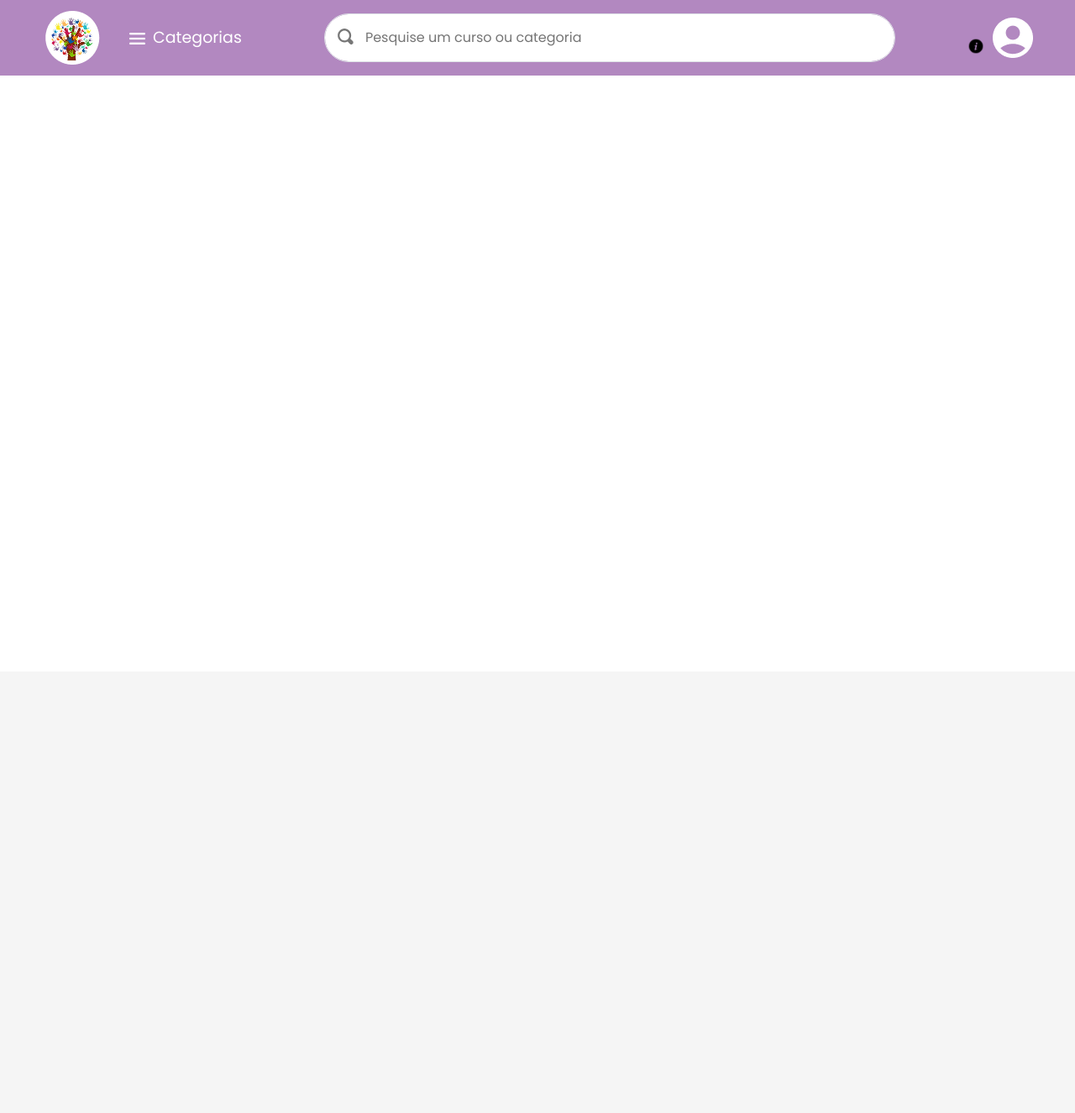
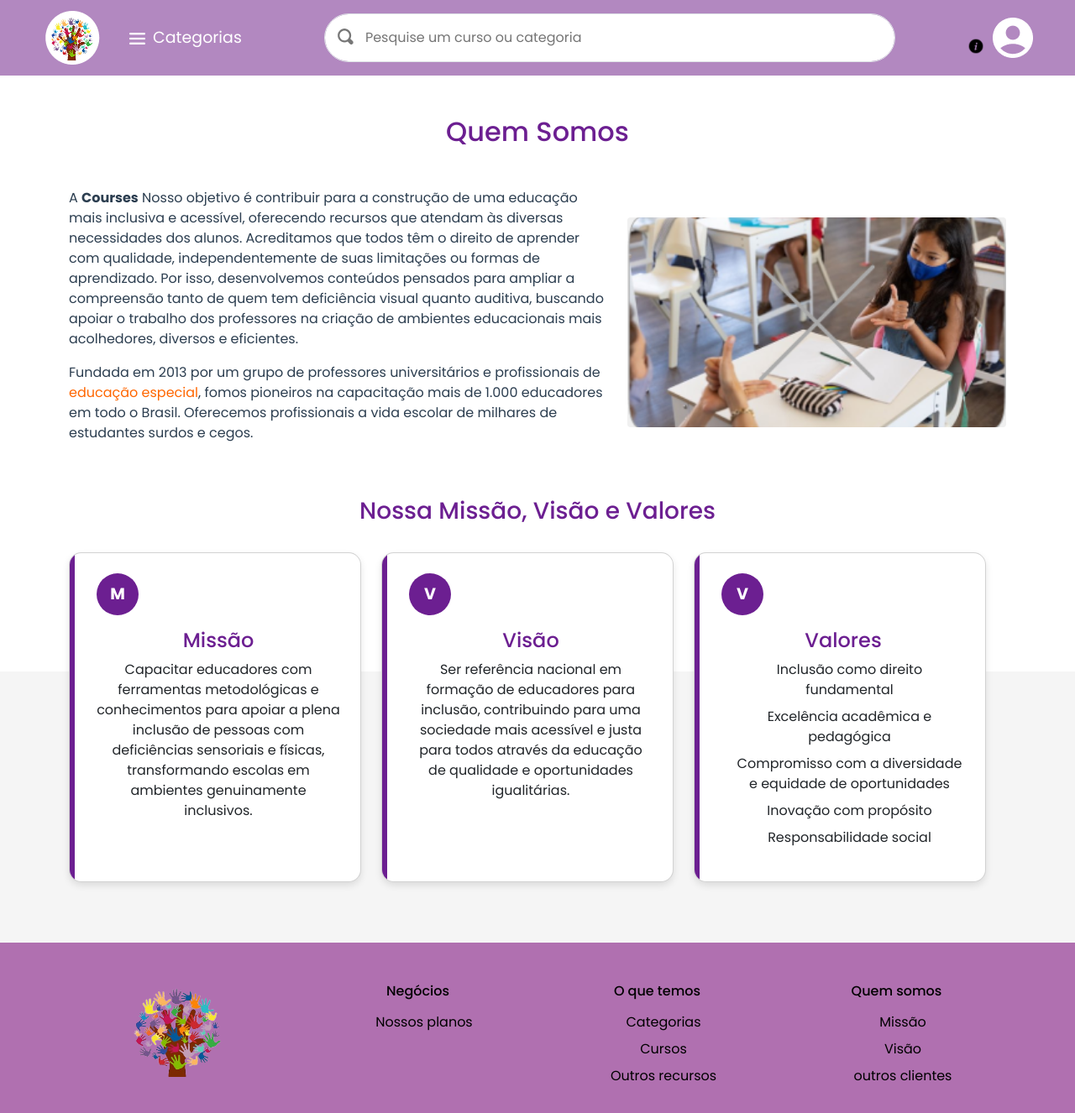
Before and after one commit to chroanz/front-devops, a Vue app: page /SobreNos in a window 1280 px wide. Before the commit this address had no page. Shown: the top 1326 px of the page at 84% size. Before the commit the page ends 800 px from the top, so only its background shows below. Built offline with nearby package versions, Linux system fonts and the light colour scheme.

Commit message:
feat: cria página Sobre Nós

```diff
--- /dev/null
+++ b/src/components/pages/SobreNos.vue
@@ -0,0 +1,282 @@
+<template>
+    <div class="container my-5">
+      <div class="row">
+        <div class="col-12 mb-4">
+          <h2 class="text-purple  mb-4">Quem Somos</h2>
+        </div>
+
+        <div class="col-md-7">
+          <p class="text-left">
+            A <strong>Courses</strong> Nosso objetivo é contribuir para a construção de uma educação mais inclusiva e acessível, oferecendo recursos que atendam às diversas necessidades dos alunos.
+             Acreditamos que todos têm o direito de aprender com qualidade, independentemente de suas limitações ou formas de aprendizado.
+             Por isso, desenvolvemos conteúdos pensados para ampliar a compreensão tanto de quem tem deficiência visual quanto auditiva, buscando apoiar o trabalho dos professores na criação de ambientes educacionais mais acolhedores, diversos e eficientes.
+          </p>
+
+          <p class="text-left">
+            Fundada em 2013 por um grupo de professores universitários e profissionais de
+            <span class="text-orange">educação especial</span>, fomos pioneiros na capacitação mais de 1.000 educadores em todo o
+            Brasil. Oferecemos profissionais a vida escolar de milhares de estudantes surdos e
+            cegos.
+          </p>
+        </div>
+
+        <div class="col-md-5 d-flex justify-content-center align-items-center">
+          <div class="placeholder-image">
+            <img
+                        :src="require('@/assets/images/curso_libras.png')"
+                        alt="Descrição da imagem"
+                        class="w-100 h-100"
+                        style="object-fit: cover; border-top-left-radius: 15px; border-top-right-radius: 15px;"
+                    >
+          </div>
+        </div>
+      </div>
+    </div>
+
+
+    <div class="container my-5">
+    <div class="row">
+      <div class="col-12 mb-4">
+        <h3 class="text-purple">Nossa Missão, Visão e Valores</h3>
+      </div>
+
+      <div class="row">
+        <!-- Missão -->
+        <div class="col-md-4 mb-4">
+          <div class="card custom-card">
+            <div class="vertical-line"></div>
+            <div class="card-body">
+              <div class="d-flex justify-content-start mb-3">
+                <div class="circle-icon">
+                  <span>M</span>
+                </div>
+              </div>
+              <h4 class="card-title text-purple">Missão</h4>
+              <p class="card-text">
+                Capacitar educadores com ferramentas metodológicas e conhecimentos para apoiar a plena inclusão de pessoas com deficiências sensoriais e físicas, transformando escolas em ambientes genuinamente inclusivos.
+              </p>
+            </div>
+          </div>
+        </div>
+
+        <!-- Visão -->
+        <div class="col-md-4 mb-4">
+          <div class="card custom-card">
+            <div class="vertical-line"></div>
+            <div class="card-body">
+              <div class="d-flex justify-content-start mb-3">
+                <div class="circle-icon">
+                  <span>V</span>
+                </div>
+              </div>
+              <h4 class="card-title text-purple">Visão</h4>
+              <p class="card-text">
+                Ser referência nacional em formação de educadores para inclusão, contribuindo para uma sociedade mais acessível e justa para todos através da educação de qualidade e oportunidades igualitárias.
+              </p>
+            </div>
+          </div>
+        </div>
+
+        <!-- Valores -->
+        <div class="col-md-4 mb-4">
+          <div class="card custom-card">
+            <div class="vertical-line"></div>
+            <div class="card-body">
+              <div class="d-flex justify-content-start mb-3">
+                <div class="circle-icon">
+                  <span>V</span>
+                </div>
+              </div>
+              <h4 class="card-title text-purple">Valores</h4>
+              <ul class="list-unstyled">
+                <li> Inclusão como direito fundamental</li>
+                <li> Excelência acadêmica e pedagógica</li>
+                <li> Compromisso com a diversidade e equidade de oportunidades</li>
+                <li> Inovação com propósito</li>
+                <li> Responsabilidade social</li>
+              </ul>
+            </div>
+          </div>
+        </div>
+      </div>
+    </div>
+  </div>
+
+  <footer class="bg-purple py-5">
+  <div class="container">
+    <div class="row">
+      <!-- Coluna da Logo e Redes Sociais -->
+      <div class="col-md-3 text-center mb-4 mb-md-0">
+        <img
+          :src="require('@/assets/images/logo.png')"
+          alt="Logo"
+          class="img-fluid mb-3"
+          style="max-width: 150px;"
+        >
+        <div class="social-icons">
+          <a href="#" class="text-white me-3"><i class="bi bi-facebook"></i></a>
+          <a href="#" class="text-white me-3"><i class="bi bi-instagram"></i></a>
+          <a href="#" class="text-white me-3"><i class="bi bi-twitter"></i></a>
+          <a href="#" class="text-white"><i class="bi bi-linkedin"></i></a>
+
+        </div>
+      </div>
+
+      <!-- Colunas de Links -->
+      <div class="col-md-3 mb-4 mb-md-0">
+        <h6 class="text-black mb-3">Negócios</h6>
+        <ul class="list-unstyled">
+          <li><a href="#" class="text-black text-decoration-none">Nossos planos</a></li>
+        </ul>
+      </div>
+
+      <div class="col-md-3 mb-4 mb-md-0">
+        <h6 class="text-black mb-3">O que temos</h6>
+        <ul class="list-unstyled">
+          <li><a href="#" class="text-black text-decoration-none">Categorias</a></li>
+          <li><a href="#" class="text-black text-decoration-none">Cursos</a></li>
+          <li><a href="#" class="text-black text-decoration-none">Outros recursos</a></li>
+        </ul>
+      </div>
+
+      <div class="col-md-3">
+        <h6 class="text-black mb-3">Quem somos</h6>
+        <ul class="list-unstyled">
+          <li><a href="#" class="text-black text-decoration-none">Missão</a></li>
+          <li><a href="#" class="text-black text-decoration-none">Visão</a></li>
+          <li><a href="#" class="text-black text-decoration-none">outros clientes</a></li>
+        </ul>
+      </div>
+    </div>
+
+
+  </div>
+</footer>
+
+  </template>
+
+  <script>
+  export default {
+    name: 'QuemSomos',
+  }
+  </script>
+
+  <style scoped>
+  @import url('https://fonts.googleapis.com/css2?family=Poppins:wght@300;400;500;600;700&display=swap');
+
+  * {
+    font-family: 'Poppins', sans-serif;
+  }
+
+  .text-purple {
+    color: #6c1f91;
+  }
+
+  .text-orange {
+    color: #ff6600;
+  }
+
+  .text-left {
+    text-align: left;
+  }
+
+  .placeholder-image {
+    width: 100%;
+    height: 250px;
+    background-color: #f0f0f0;
+    display: flex;
+    flex-direction: column;
+    justify-content: center;
+    align-items: center;
+    border-radius: 4px;
+  }
+
+  .text-purple {
+  color: #6c1f91;
+}
+
+.circle-icon {
+  width: 50px;
+  height: 50px;
+  border-radius: 50%;
+  background-color: #6c1f91;
+  color: white;
+  display: flex;
+  justify-content: center;
+  align-items: center;
+  font-weight: bold;
+  font-size: 1.2rem;
+}
+
+.custom-card {
+  border-radius: 15px;
+  box-shadow: 0 4px 8px rgba(0,0,0,0.1);
+  transition: transform 0.3s;
+  position: relative;
+  overflow: hidden;
+  height: 100%;
+}
+
+.custom-card:hover {
+  transform: translateY(-5px);
+}
+
+.vertical-line {
+  position: absolute;
+  left: 0;
+  top: 0;
+  bottom: 0;
+  width: 6px;
+  background-color: #6c1f91;
+  border-top-left-radius: 15px;
+  border-bottom-left-radius: 15px;
+}
+
+.card-body {
+  padding: 1.5rem;
+  padding-left: 2rem;
+}
+
+/* Styling for bullet points */
+.list-unstyled li {
+  position: relative;
+  padding-left: 15px;
+  margin-bottom: 8px;
+}
+
+.list-unstyled li::before {
+  content: "";
+  position: absolute;
+  left: 0;
+  top: 0;
+}
+
+/*footer*/
+
+.bg-purple {
+  background-color: #b070b0;
+}
+
+.list-unstyled a:hover{
+    color:rgb(255, 255, 255) !important;
+    opacity: 0.7;
+}
+
+.social-icons a {
+  font-size: 1.5rem;
+  transition: color 0.3s ease;
+}
+
+.social-icons a:hover {
+  color: #000000 !important;
+  opacity: 0.7;
+}
+
+  .btn:hover {
+    background-color: #925aa3 !important;
+  }
+
+  .text-black {
+    color: black !important;
+  }
+  </style>
--- a/src/router/index.js
+++ b/src/router/index.js
@@ -15,6 +15,7 @@ import AcompanhamentoComponent from "@/components/pages/Cursos/AcompanhamentoCom
 import AulaView from '@/components/organisms/AulaView.vue';
 import LeituraView from '@/components/organisms/LeituraView.vue';
 import CardBusca from "@/components/organisms/CardBusca.vue";
+import SobreNos from "@/components/pages/SobreNos.vue";
 
 const routes = [
   {
@@ -129,6 +130,14 @@ const routes = [
       header: AppNavbar,
     },
   },
+  {
+    path: "/SobreNos",
+    name: "SobreNos",
+    components: {
+      default: SobreNos,
+      header: AppNavbar,
+    },
+  },
 ];
 
 const router = createRouter({
```
